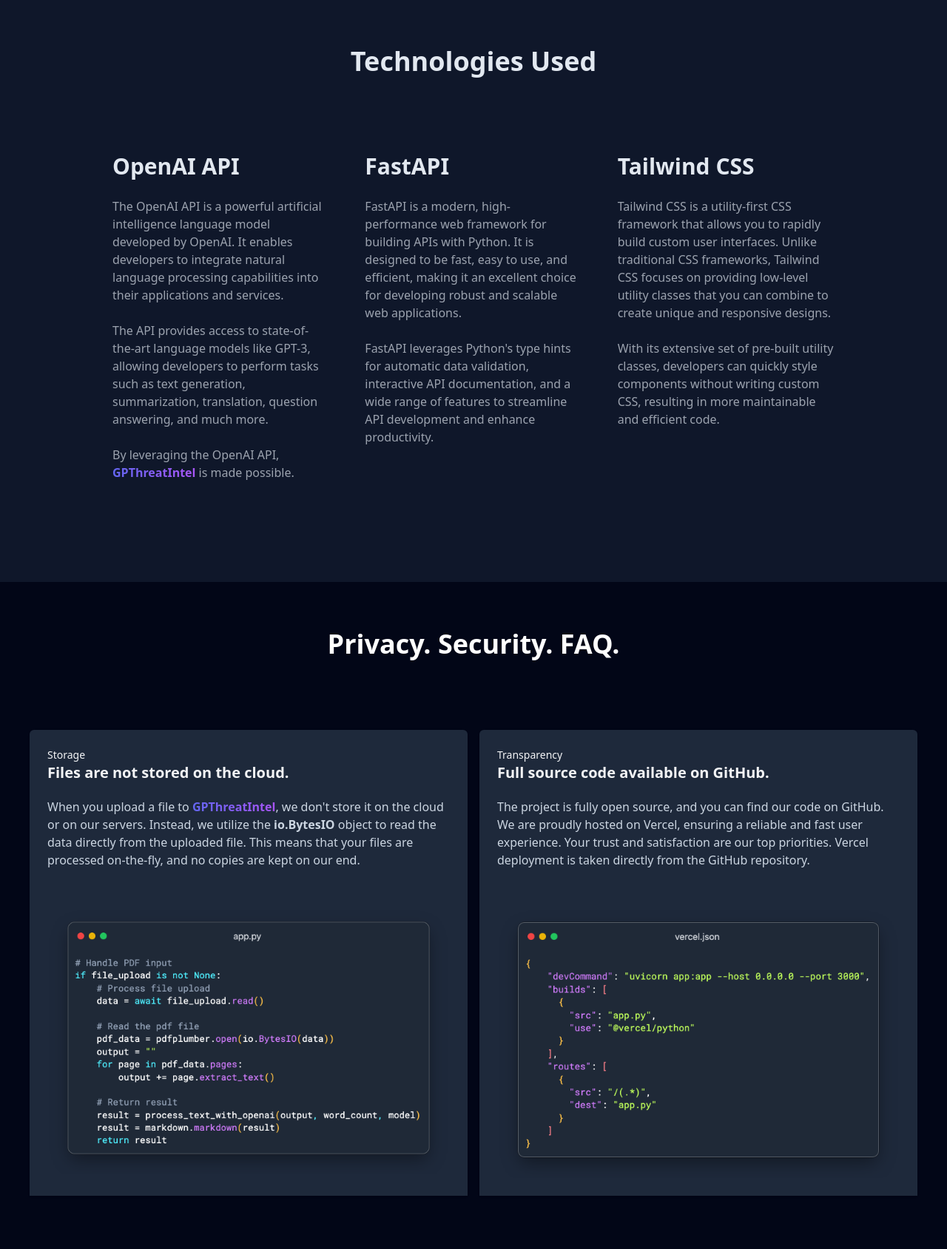
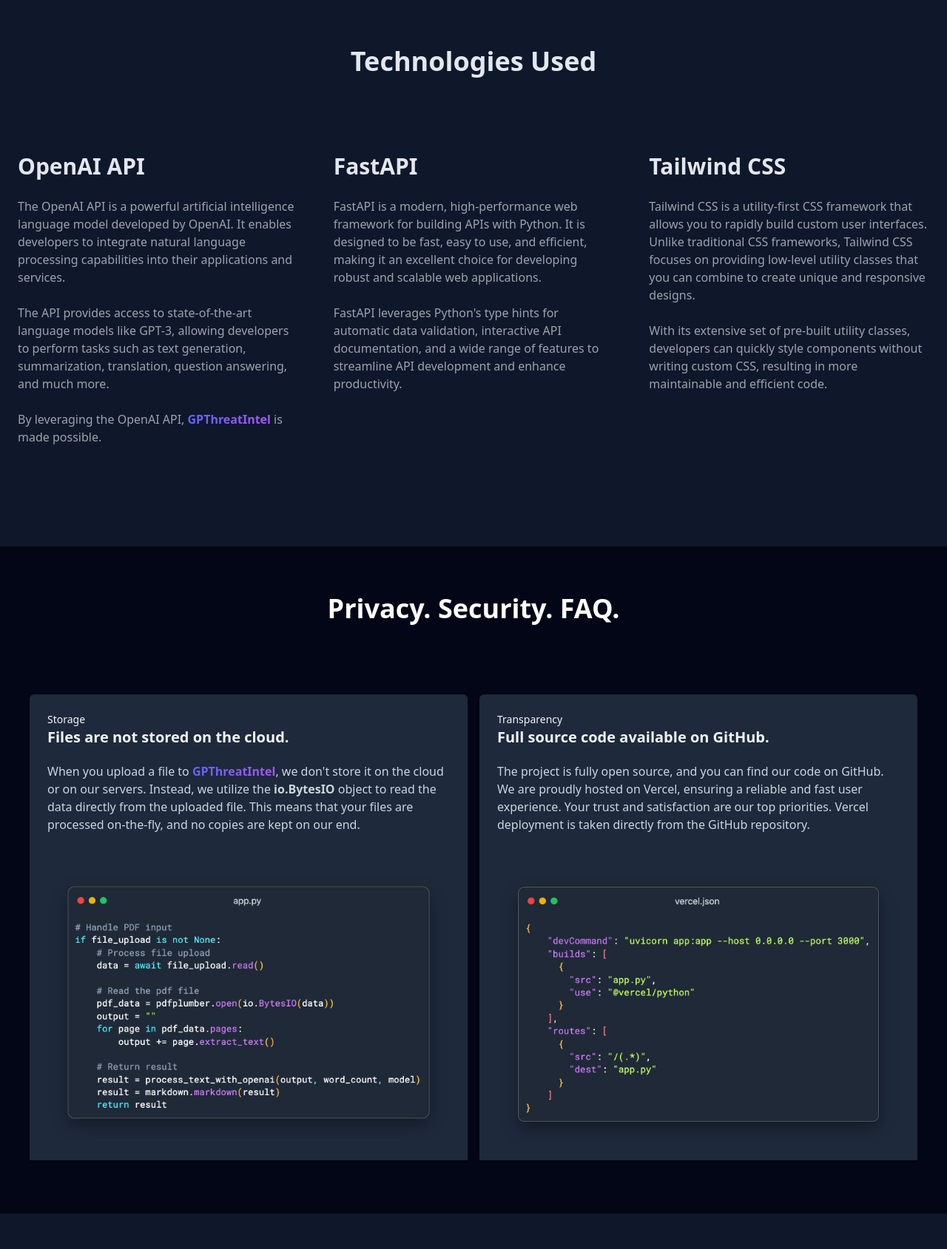
Before and after one commit to nitroz3us/GPThreatIntel-Summarizer, a FastAPI app: page /about in a window 1280 px wide. Shown: the part 1233-2922 px from the top of the page at 74% size. After the commit the page ends 2874 px from the top, so only its background shows below. Run offline with FastAPI, Linux system fonts and the light colour scheme; some libraries are stand-ins or nearby versions.

Commit message:
fixed horizontal styling issue

```diff
--- a/src/templates/about.html
+++ b/src/templates/about.html
@@ -57,7 +57,7 @@
       </nav>
     </div>
     <div class="bg-darkest">
-      <section class="py-8 h-screen md:h-fit max-w-screen-2xl mx-auto">
+      <section class="py-8 h-screen md:h-fit mx-auto">
         <div
           class="fade-in-down flex flex-col justify-center items-center mt-8"
         >
@@ -78,7 +78,7 @@
           </span>
         </div>
         <div
-          class="fade-in-up grid grid-cols-1 md:grid-cols-1 gap-4 mt-4 p-8 md:p-14"
+          class="fade-in-up grid grid-cols-1 md:grid-cols-1 gap-4 mt-4 p-8 md:p-14 max-w-screen-2xl mx-auto"
         >
           <div
             class="flex flex-col bg-slate-900 rounded-lg overflow-hidden shadow"
@@ -119,8 +119,8 @@
           </div>
         </div>
       </section>
-      <section class="bg-slate-900 py-8 max-w-screen-2xl mx-auto">
-        <div class="container max-w-5xl mx-auto m-8">
+      <section class="bg-slate-900 py-8 mx-auto">
+        <div class="container max-w-screen-2xl mx-auto m-8">
           <h2
             class="w-full my-2 text-2xl font-black leading-tight text-center text-slate-200 font-bold md:text-4xl"
           >
@@ -191,13 +191,15 @@
           </div>
         </div>
       </section>
-      <section class="bg-slate-950 py-8 max-w-screen-2xl mx-auto">
+      <section class="bg-slate-950 py-8 mx-auto">
         <h2
           class="w-full my-2 text-2xl md:text-4xl font-bold text-center text-white mt-8"
         >
           Privacy. Security. FAQ.
         </h2>
-        <div class="grid grid-cols-1 md:grid-cols-2 gap-4 mt-4 md:mt-14 p-10">
+        <div
+          class="grid grid-cols-1 md:grid-cols-2 gap-4 mt-4 md:mt-14 p-10 max-w-screen-2xl mx-auto"
+        >
           <div
             class="flex flex-col bg-slate-800 rounded-t-md rounded-b-none overflow-hidden shadow"
           >
```
